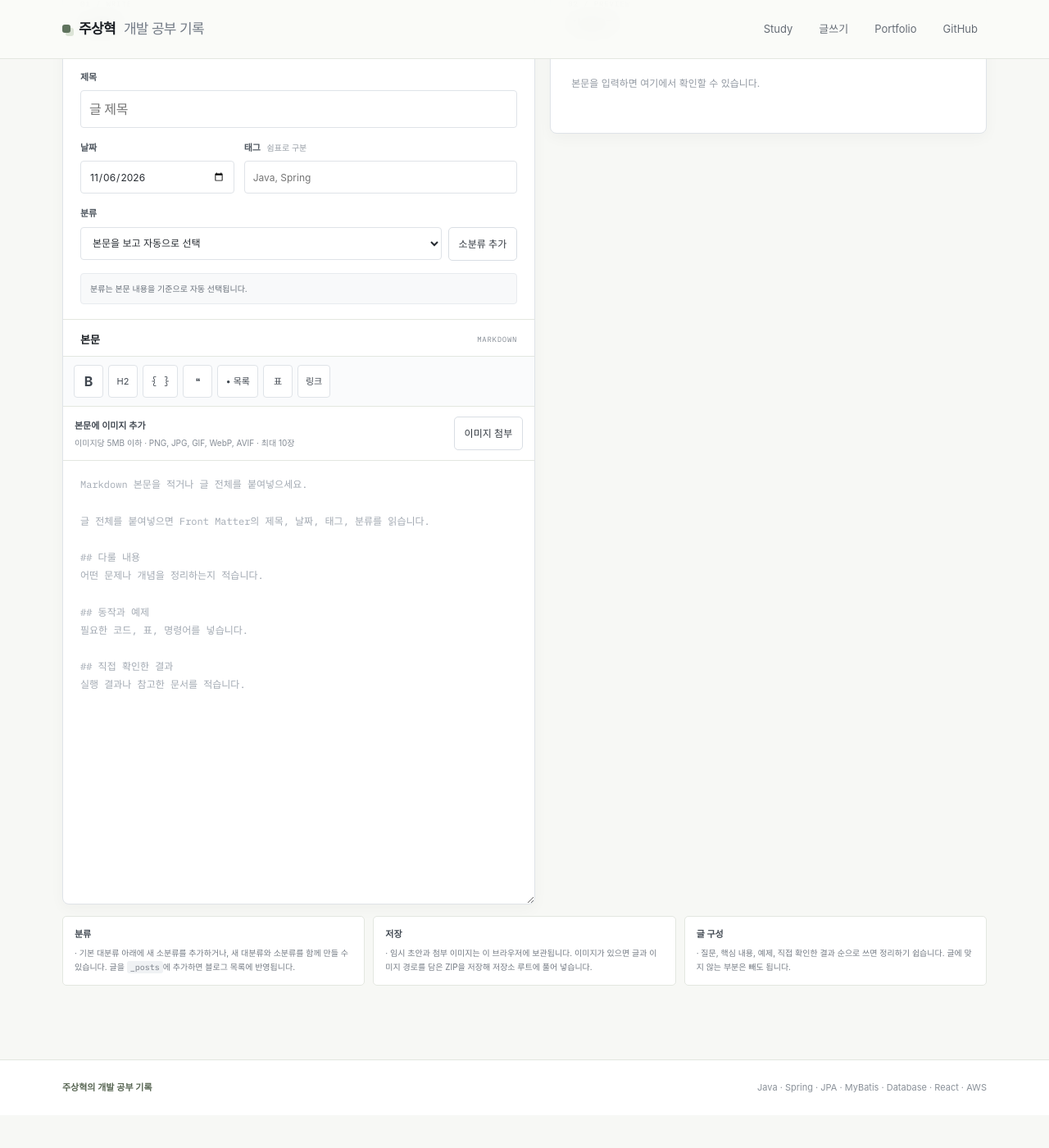
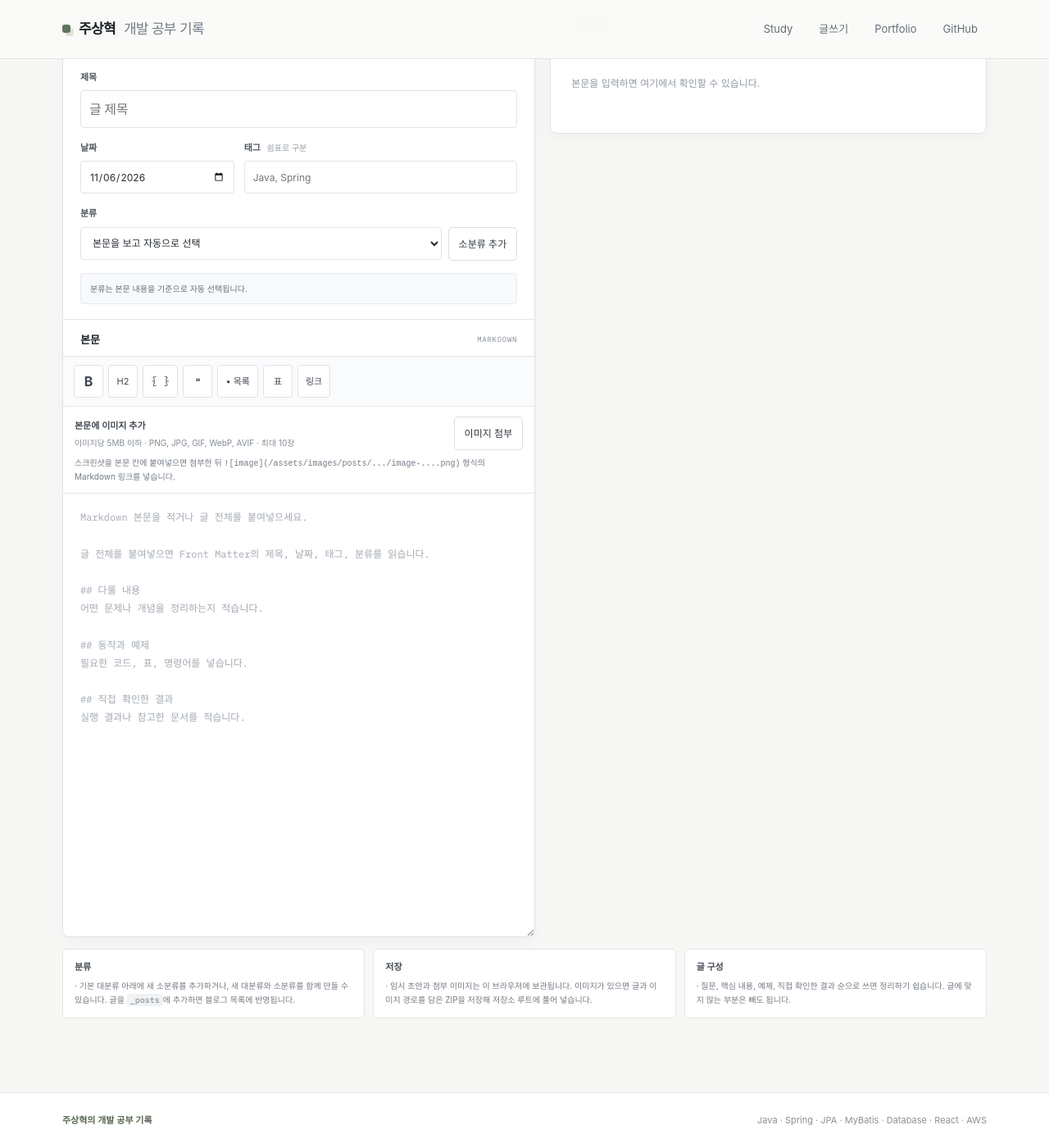
Before and after one commit to zuzusnasna/zuzusnasna.github.io, a Jekyll site: the page built from write.md, in a window 1280 px wide and 1400 px high, scrolled down 326 px. Shown: the whole window at 82% size. Built offline with Jekyll 4.4.1, drawn with Linux system fonts in a browser that asks for light colours; nearby versions of some CDN libraries; some web fonts are replaced; before the commit the page ends 1686 px from its top, so only the background shows below that; part of the change alters nothing that is shown.

Commit message:
Support pasting images into the Markdown editor

```diff
--- a/assets/css/style.css
+++ b/assets/css/style.css
@@ -67,6 +67,7 @@
 .image-attachment-top strong{display:block;color:#414851;font-size:11px;font-weight:600}
 .image-attachment-top p{margin:4px 0 0;color:#858c95;font-size:10px;line-height:1.5}
 .image-attachment-panel .secondary-button{flex:0 0 auto}
+.image-paste-hint{margin:8px 0 0;color:#737b86;font-size:10px;line-height:1.55}
 .image-attachment-feedback{margin:9px 0 0;color:#5f735e;font-size:10px;line-height:1.5}
 .image-attachment-feedback.error{color:#a64a4a}
 .image-attachments{display:flex;flex-wrap:wrap;gap:8px;margin-top:12px}
--- a/write.md
+++ b/write.md
@@ -175,6 +175,7 @@ noindex: true
           <input id="post-images" type="file" accept="image/png,image/jpeg,image/gif,image/webp,image/avif" multiple hidden>
           <button type="button" id="add-images" class="secondary-button">이미지 첨부</button>
         </div>
+        <p class="image-paste-hint">스크린샷을 본문 칸에 붙여넣으면 첨부한 뒤 <code>![image](/assets/images/posts/.../image-....png)</code> 형식의 Markdown 링크를 넣습니다.</p>
         <div class="image-attachments" id="image-attachments" aria-live="polite" hidden></div>
         <p class="image-attachment-feedback" id="image-attachment-feedback" role="status" aria-live="polite" hidden></p>
       </div>
@@ -835,6 +836,33 @@ noindex: true
     await addImageFiles(files);
   });
 
+  body.addEventListener('paste', event => {
+    const clipboard = event.clipboardData;
+    if (!clipboard) return;
+    const imageItem = [...(clipboard.items || [])].find(item => item.kind === 'file' && item.type.startsWith('image/'));
+    const imageFile = imageItem?.getAsFile() || [...(clipboard.files || [])].find(file => file.type.startsWith('image/'));
+    if (!imageFile) return;
+
+    event.preventDefault();
+    const mimeType = (imageFile.type || imageItem?.type || '').toLowerCase();
+    const extension = ({
+      'image/png': 'png',
+      'image/jpeg': 'jpg',
+      'image/gif': 'gif',
+      'image/webp': 'webp',
+      'image/avif': 'avif'
+    })[mimeType];
+    if (!extension) {
+      imageAttachmentFeedback.textContent = '지원하는 이미지 형식은 PNG, JPG, GIF, WebP, AVIF입니다.';
+      imageAttachmentFeedback.className = 'image-attachment-feedback error';
+      imageAttachmentFeedback.hidden = false;
+      return;
+    }
+    const pastedImage = new File([imageFile], 'image.' + extension, {type: mimeType});
+    imageInsertPosition = body.selectionStart;
+    void addImageFiles([pastedImage]);
+  });
+
   body.addEventListener('input', () => {
     const parsed = readFrontMatter(body.value);
     if (parsed) {
```
